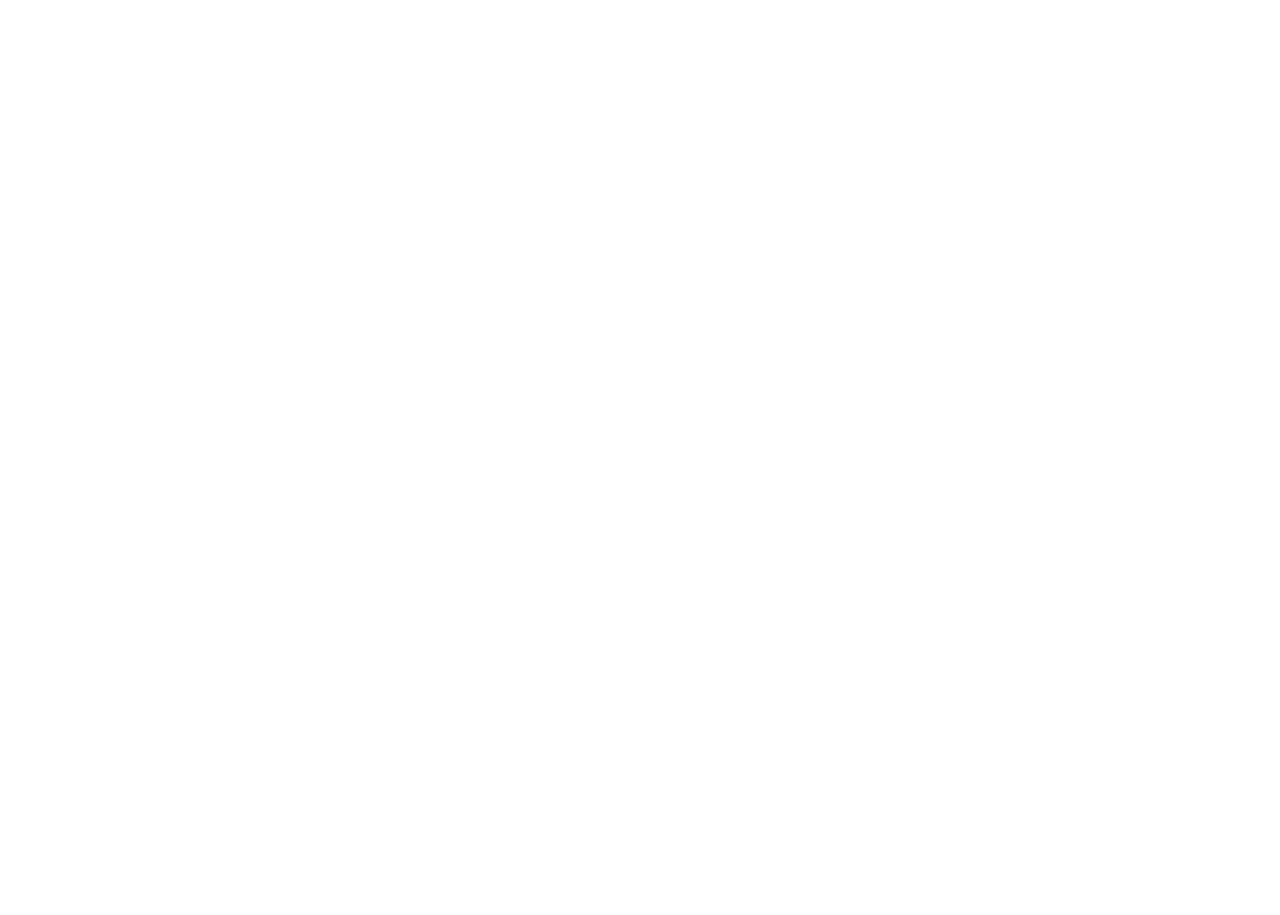
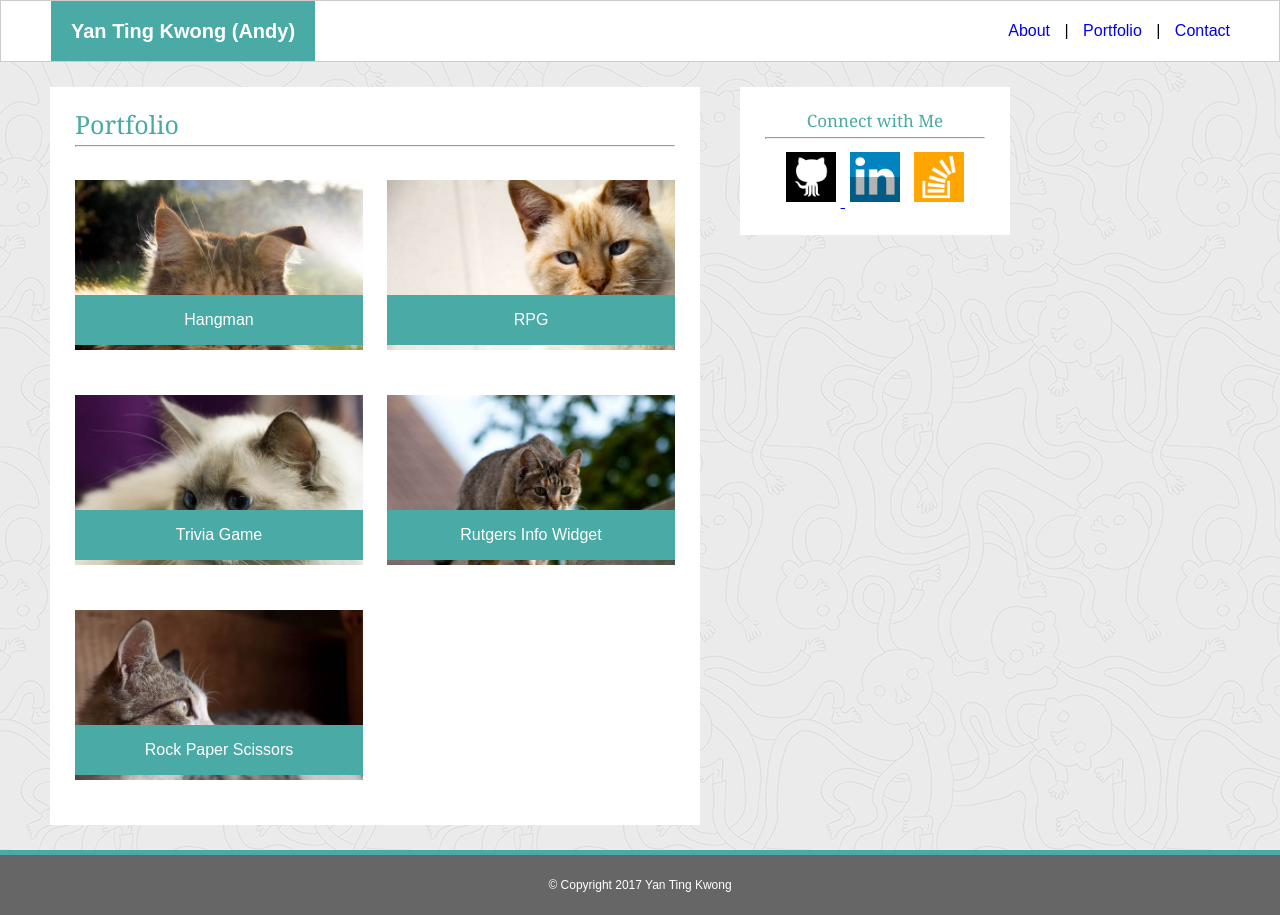
Before and after one commit to yankwong/Basic-Portfolio, a plain HTML site: page portfolio.html in a window 1280 px wide. Before the commit the page ends 800 px from the top, so only its background shows below. Drawn offline with nearby package versions, Linux system fonts and the light colour scheme.

Commit message:
portfolio page

```diff
--- a/assets/css/style.css
+++ b/assets/css/style.css
@@ -122,3 +122,72 @@ footer {
 	line-height: 60px;
 	font-size: 12px;
 }
+
+
+/* Contact Page */
+span.label {
+	display: block;
+}
+input, textarea {
+	width: 100%;
+}
+textarea {
+	min-height: 200px;
+}
+.submit-btn {
+	background-color: #4aaaa5;
+	color: #fff;
+	border-radius: 0;
+	border: 0;
+	width: 100px;
+	height: 40px;
+	font-size: 15px;
+}
+
+
+/* Portfolio Page */
+.port-block {
+	position: relative;
+	width: 48%;
+	margin: 25px 0 20px 0;
+	height: 170px;
+	background-repeat: no-repeat;
+	background-size: cover;
+}
+.port-block.odd {
+	float:left;
+}
+.port-block.even {
+	float: right;
+}
+.port-block.even::after {
+	content: "";
+	display: block;
+	clear: both;
+}
+.port-block span.label {
+	position: absolute;
+	width: 100%;
+	height: 50px;
+	color: white;
+	background-color: #4aaaa5;
+	bottom: 5px;
+	text-align: center;
+	line-height: 50px;
+}
+
+.port-block.block-1 {
+	background-image: url('../images/cat-01.jpg');
+}
+.port-block.block-2 {
+	background-image: url('../images/cat-02.jpg');
+}
+.port-block.block-3 {
+	background-image: url('../images/cat-03.jpg');
+}
+.port-block.block-4 {
+	background-image: url('../images/cat-04.jpg');
+}
+.port-block.block-5 {
+	background-image: url('../images/cat-05.jpg');
+}
--- a/contact.html
+++ b/contact.html
@@ -0,0 +1,61 @@
+<!DOCTYPE html>
+<html>
+	<head>
+		<title>Andy's Portfolio</title>
+		<link rel="shortcut icon" href="favicon.png" type="image/x-icon" />
+		<link rel="stylesheet" type="text/css" href="assets/css/reset.css">
+		<link rel="stylesheet" type="text/css" href="assets/css/style.css">
+	</head>
+	<body>
+		<header class="white-bkg">
+			<div class="site-logo">Yan Ting Kwong (Andy)</div>
+			<div class="main-nav">
+				<ul>
+					<li><a href="index.html">About</a></li>
+					<li><a href="portfolio.html">Portfolio</a></li>
+					<li><a href="contact.html">Contact</a></li>
+				</ul>
+			</div>
+		</header>
+
+<!-- TODO
+1) tinyPNG
+2) responsive.css
+3) 508
+4) console.log inspector only codes
+-->
+
+		<div class="main-container">
+			<div class="left-column white-bkg">
+				<h1>About Me</h1>
+				<hr>
+
+				<form>
+				<span class="label">Name</span>
+				<input type="text" placeholder="John Smith" name="from">
+				<span class="label">Email</span>
+				<input type="text" placeholder="example@gmail.com" name="email">
+				<span class="label">Message</span>
+				<textarea name="message"></textarea>
+				<button class="btn submit-btn">Submit</button>
+				</form>
+
+			</div>
+
+			<div class="right-column white-bkg">
+				<h2>Connect with Me</h2>
+				<hr>
+				<a href="#" target="_blank">
+					<img class="social-icon github" src="assets/images/github.png" alt="github logo">
+				</a>
+				<a href="#" target="_blank"><img class="social-icon github" src="assets/images/linkedin.png" alt="linkedin logo"></a>
+				<a href="#" target="_blank"><img class="social-icon github" src="assets/images/stackoverflow.png" alt="stackoverflow logo"></a>
+
+			</div>
+		</div>
+
+		<footer>© Copyright 2017 Yan Ting Kwong</footer>
+
+		<script src="https://code.jquery.com/jquery-3.2.1.min.js" integrity="sha256-hwg4gsxgFZhOsEEamdOYGBf13FyQuiTwlAQgxVSNgt4=" crossorigin="anonymous"></script>
+	</body>
+</html>
--- a/portfolio.html
+++ b/portfolio.html
@@ -0,0 +1,59 @@
+<!DOCTYPE html>
+<html>
+	<head>
+		<title>Andy's Portfolio</title>
+		<link rel="shortcut icon" href="favicon.png" type="image/x-icon" />
+		<link rel="stylesheet" type="text/css" href="assets/css/reset.css">
+		<link rel="stylesheet" type="text/css" href="assets/css/style.css">
+	</head>
+	<body>
+		<header class="white-bkg">
+			<div class="site-logo">Yan Ting Kwong (Andy)</div>
+			<div class="main-nav">
+				<ul>
+					<li><a href="index.html">About</a></li>
+					<li><a href="portfolio.html">Portfolio</a></li>
+					<li><a href="contact.html">Contact</a></li>
+				</ul>
+			</div>
+		</header>
+
+		<div class="main-container">
+			<div class="left-column white-bkg">
+				<h1>Portfolio</h1>
+				<hr>
+				<div class="port-block odd block-1">
+					<span class="label">Hangman</span>
+				</div>
+				<div class="port-block even block-2">
+					<span class="label">RPG</span>
+				</div>
+				<div class="port-block odd block-3">
+					<span class="label">Trivia Game</span>
+				</div>
+				<div class="port-block even block-4">
+					<span class="label">Rutgers Info Widget</span>
+				</div>
+				<div class="port-block odd block-5">
+					<span class="label">Rock Paper Scissors</span>
+				</div>
+
+			</div>
+
+			<div class="right-column white-bkg">
+				<h2>Connect with Me</h2>
+				<hr>
+				<a href="#" target="_blank">
+					<img class="social-icon github" src="assets/images/github.png" alt="github logo">
+				</a>
+				<a href="#" target="_blank"><img class="social-icon github" src="assets/images/linkedin.png" alt="linkedin logo"></a>
+				<a href="#" target="_blank"><img class="social-icon github" src="assets/images/stackoverflow.png" alt="stackoverflow logo"></a>
+
+			</div>
+		</div>
+
+		<footer>© Copyright 2017 Yan Ting Kwong</footer>
+
+		<script src="https://code.jquery.com/jquery-3.2.1.min.js" integrity="sha256-hwg4gsxgFZhOsEEamdOYGBf13FyQuiTwlAQgxVSNgt4=" crossorigin="anonymous"></script>
+	</body>
+</html>
```
Also changed, not shown: index.html (+1 -7 lines), assets/images/cat-01.jpg (added), assets/images/cat-02.jpg (added), assets/images/cat-03.jpg (added), assets/images/cat-04.jpg (added), assets/images/cat-05.jpg (added).
